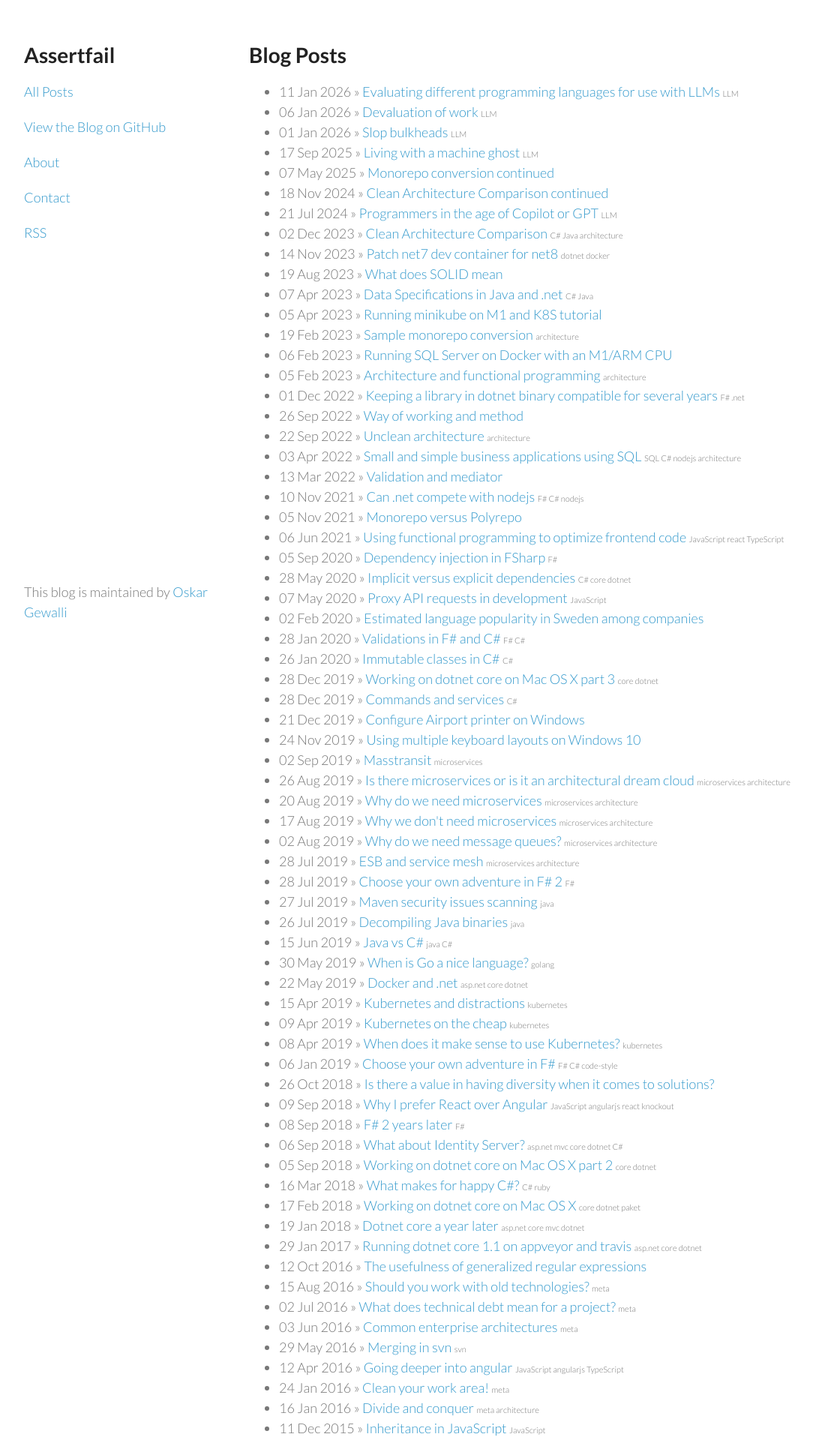
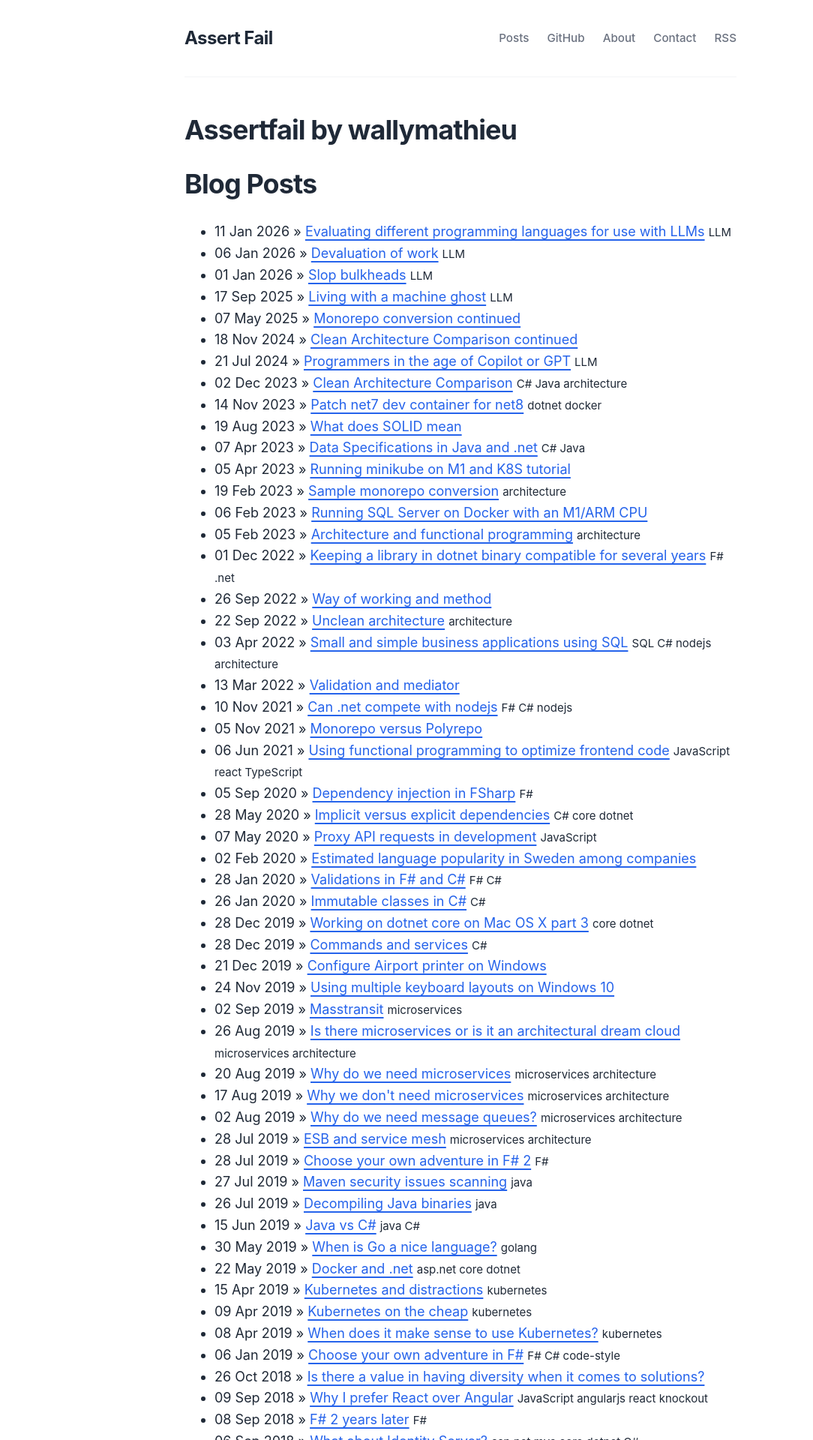
Before and after one commit to wallymathieu/assertfail, a Jekyll site: the page built from index.html, in a window 1280 px wide. Shown: the top 1920 px of the page at 75% size, without its empty margins (26-1110 px from the left). Built offline with Jekyll 4.4.1, drawn with Linux system fonts in a browser that asks for light colours; nearby versions of some CDN libraries; some of the changed text lies outside the part shown.

Commit message:
refactor: update layout to modern 2025 style

```diff
--- /dev/null
+++ b/_layouts/modern2025.html
@@ -0,0 +1,72 @@
+<!doctype html>
+<html lang="{{ page.lang | default: site.lang | default: "en" }}">
+<head>
+  <meta charset="utf-8">
+  <meta name="viewport" content="width=device-width, initial-scale=1">
+  <title>{% if page.title %}{{ page.title }} | {% endif %}{{ site.name | default: "Assertfail" }}</title>
+
+  <!-- Modern Clean Theme -->
+  <link rel="stylesheet" href="/css/modern2025.css">
+
+  <script src="https://cdnjs.cloudflare.com/ajax/libs/mermaid/10.4.0/mermaid.min.js"></script>
+
+  {% seo %}
+</head>
+<body>
+  <div class="layout-container">
+    <header class="site-header">
+      <a href="/" class="site-title">{{ site.name | default: "Assertfail" }}</a>
+      <nav class="site-nav">
+        <a href="/" class="nav-link">Posts</a>
+        <a href="https://github.com/wallymathieu/wallymathieu.github.io" class="nav-link">GitHub</a>
+        <a href="/about.html" class="nav-link">About</a>
+        <a href="/contact.html" class="nav-link">Contact</a>
+        <a href="/rss.xml" class="nav-link" target="_blank" rel="noopener noreferrer">RSS</a>
+      </nav>
+    </header>
+
+    <main class="page-content">
+      {% if page.title %}
+        <article>
+          <header>
+            <h1>{{ page.title }}</h1>
+            {% if page.date %}
+              <p style="color: var(--text-muted); font-size: 0.9em;">
+                <time datetime="{{ page.date | date_to_xmlschema }}">
+                  {{ page.date | date: "%B %d, %Y" }}
+                </time>
+              </p>
+            {% endif %}
+          </header>
+          {{ content }}
+        </article>
+      {% else %}
+        {{ content }}
+      {% endif %}
+    </main>
+
+    <footer class="site-footer">
+      <p>
+        &copy; {{ site.time | date: '%Y' }}
+        <a href="https://github.com/wallymathieu" style="color: inherit; text-decoration: none;">Oskar Gewalli</a>.
+        Maintained with ❤️.
+      </p>
+    </footer>
+  </div>
+
+  <!-- Google tag (gtag.js) -->
+  <script async src="https://www.googletagmanager.com/gtag/js?id=G-1GSGK2BQB8"></script>
+  <script>
+    window.dataLayer = window.dataLayer || [];
+    function gtag(){dataLayer.push(arguments);}
+    gtag('js', new Date());
+
+    gtag('config', 'G-1GSGK2BQB8');
+  </script>
+  <script>
+    if (window.mermaid) {
+      mermaid.initialize({ startOnLoad: true, theme: 'neutral' });
+    }
+  </script>
+</body>
+</html>
--- a/_layouts/post.html
+++ b/_layouts/post.html
@@ -1,5 +1,5 @@
 ---
-layout: minimal
+layout: modern2025
 ---
 <h2>{{ page.title }}</h2>
 <p class="meta">{{ page.date | date_to_string }}</p>
--- a/contact.html
+++ b/contact.html
@@ -1,5 +1,5 @@
 ---
-layout: minimal
+layout: modern2025
 title: Assert Fail - Contact
 ---
 
--- /dev/null
+++ b/css/modern2025.css
@@ -0,0 +1,202 @@
+:root {
+  /* Color Palette - 2025 Modern Clean */
+  --color-primary: #2563eb; /* Accessible blue */
+  --color-primary-hover: #1d4ed8;
+
+  --bg-body: #ffffff;
+  --bg-secondary: #f3f4f6;
+  --bg-code: #f1f5f9;
+
+  --text-main: #1f2937;
+  --text-muted: #6b7280;
+  --text-code: #0f172a;
+
+  --border-light: #e5e7eb;
+
+  --font-sans: -apple-system, BlinkMacSystemFont, "Segoe UI", Roboto, Helvetica, Arial, sans-serif, "Apple Color Emoji", "Segoe UI Emoji", "Segoe UI Symbol";
+  --font-mono: ui-monospace, SFMono-Regular, Consolas, "Liberation Mono", Menlo, monospace;
+
+  --spacing-unit: 1rem;
+  --container-width: 768px; /* Optimized for reading */
+}
+
+@media (prefers-color-scheme: dark) {
+  :root {
+    --color-primary: #60a5fa;
+    --color-primary-hover: #93c5fd;
+
+    --bg-body: #0f172a; /* Deep slate/navy for a modern dark feel, not just black */
+    --bg-secondary: #1e293b;
+    --bg-code: #1e293b;
+
+    --text-main: #f8fafc;
+    --text-muted: #94a3b8;
+    --text-code: #e2e8f0;
+
+    --border-light: #334155;
+  }
+}
+
+/* Reset & Base */
+*, *::before, *::after {
+  box-sizing: border-box;
+}
+
+body {
+  margin: 0;
+  font-family: var(--font-sans);
+  font-size: 1.125rem; /* 18px base text */
+  line-height: 1.6;
+  color: var(--text-main);
+  background-color: var(--bg-body);
+  transition: color 0.3s ease, background-color 0.3s ease;
+}
+
+/* Layout */
+.layout-container {
+  max-width: var(--container-width);
+  margin: 0 auto;
+  padding: 0 var(--spacing-unit);
+  display: flex;
+  flex-direction: column;
+  min-height: 100vh;
+}
+
+/* Header */
+.site-header {
+  padding: 2rem 0;
+  display: flex;
+  justify-content: space-between;
+  align-items: center;
+  border-bottom: 1px solid var(--bg-secondary);
+  margin-bottom: 3rem;
+}
+
+.site-title {
+  font-weight: 700;
+  font-size: 1.5rem;
+  color: var(--text-main);
+  text-decoration: none;
+  letter-spacing: -0.025em;
+}
+
+.site-nav {
+  display: flex;
+  gap: 1.5rem;
+}
+
+.nav-link {
+  color: var(--text-muted);
+  text-decoration: none;
+  font-weight: 500;
+  font-size: 0.95rem;
+  transition: color 0.2s;
+}
+
+.nav-link:hover {
+  color: var(--color-primary);
+}
+
+/* Main Content */
+.page-content {
+  flex: 1;
+}
+
+/* Typography */
+h1, h2, h3, h4, h5, h6 {
+  margin-top: 2em;
+  margin-bottom: 0.75em;
+  font-weight: 700;
+  line-height: 1.25;
+  letter-spacing: -0.025em;
+  color: var(--text-main);
+}
+
+h1 { font-size: 2.25rem; margin-top: 0; }
+h2 { font-size: 1.75rem; border-bottom: 1px solid var(--border-light); padding-bottom: 0.3em; }
+h3 { font-size: 1.5rem; }
+
+p { margin-bottom: 1.5rem; }
+
+a {
+  color: var(--color-primary);
+  text-decoration: underline;
+  text-decoration-thickness: 0.1em;
+  text-underline-offset: 0.2em;
+}
+
+a:hover {
+  color: var(--color-primary-hover);
+  text-decoration-thickness: 0.15em;
+}
+
+blockquote {
+  border-left: 4px solid var(--color-primary);
+  margin: 1.5rem 0;
+  padding-left: 1.5rem;
+  color: var(--text-muted);
+  font-style: italic;
+  background: var(--bg-secondary);
+  padding: 1rem 1rem 1rem 1.5rem;
+  border-radius: 0 0.5rem 0.5rem 0;
+}
+
+/* Code */
+code {
+  font-family: var(--font-mono);
+  font-size: 0.9em;
+  background-color: var(--bg-code);
+  color: var(--text-code);
+  padding: 0.2em 0.4em;
+  border-radius: 0.25rem;
+}
+
+pre {
+  background-color: var(--bg-code);
+  padding: 1rem;
+  border-radius: 0.5rem;
+  overflow-x: auto;
+  margin-bottom: 1.5rem;
+  color: var(--text-code);
+  border: 1px solid var(--border-light);
+}
+
+pre code {
+  background-color: transparent;
+  padding: 0;
+  color: inherit;
+}
+
+/* Footer */
+.site-footer {
+  margin-top: 4rem;
+  padding: 2rem 0;
+  border-top: 1px solid var(--border-light);
+  color: var(--text-muted);
+  font-size: 0.875rem;
+  text-align: center;
+}
+
+/* Images */
+img {
+  max-width: 100%;
+  height: auto;
+  border-radius: 0.5rem;
+  box-shadow: 0 4px 6px -1px rgba(0, 0, 0, 0.1);
+}
+
+/* Mobile Tweaks */
+@media (max-width: 640px) {
+  .site-header {
+    flex-direction: column;
+    gap: 1rem;
+    align-items: flex-start;
+  }
+
+  .site-nav {
+    flex-wrap: wrap;
+    gap: 1rem;
+  }
+
+  h1 { font-size: 1.875rem; }
+}
--- a/index.html
+++ b/index.html
@@ -1,5 +1,5 @@
 ---
-layout: minimal
+layout: modern2025
 title: Assertfail by wallymathieu
 ---
 
```
Also changed, not shown: about.md (+1 -1 lines).
